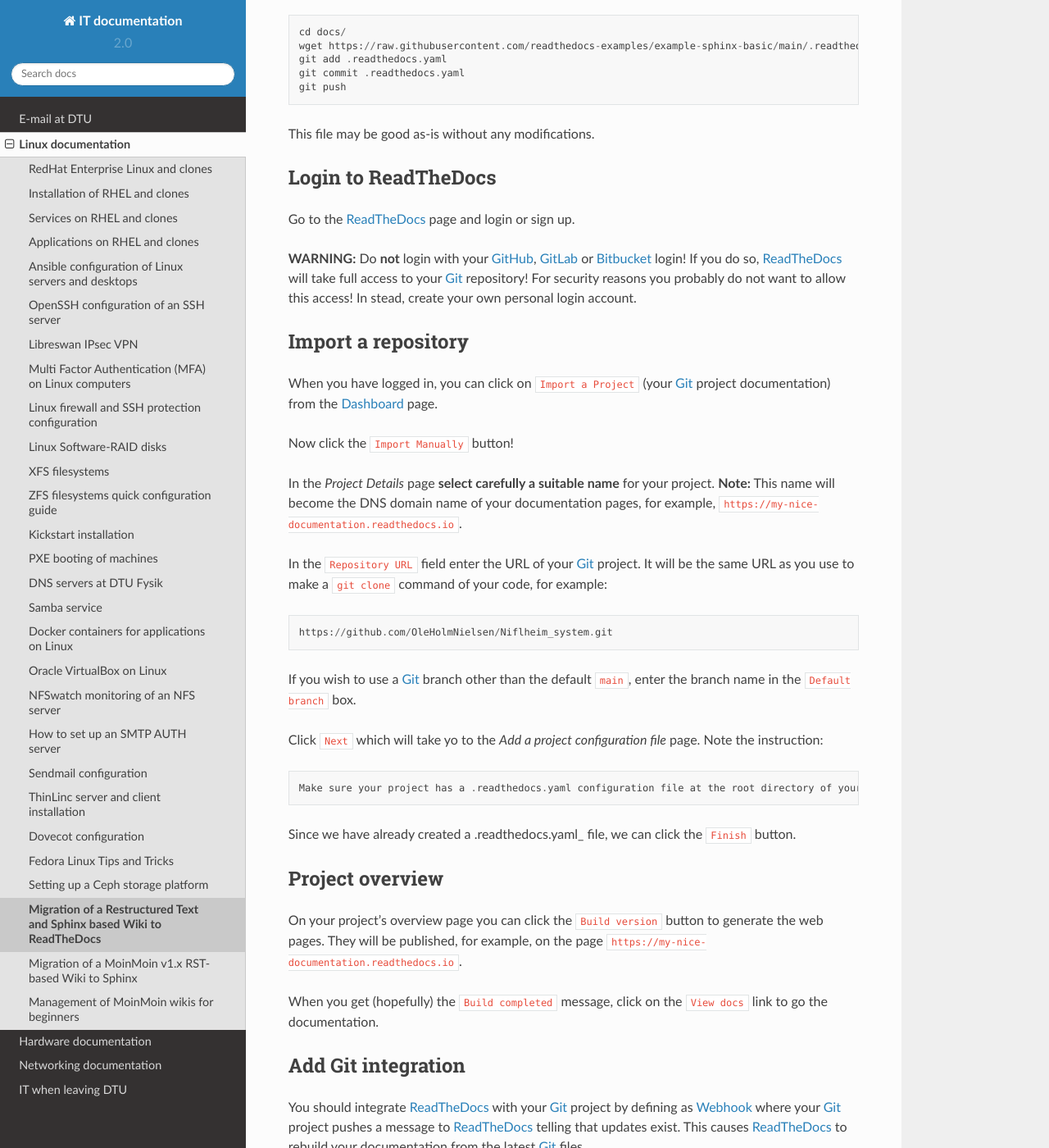
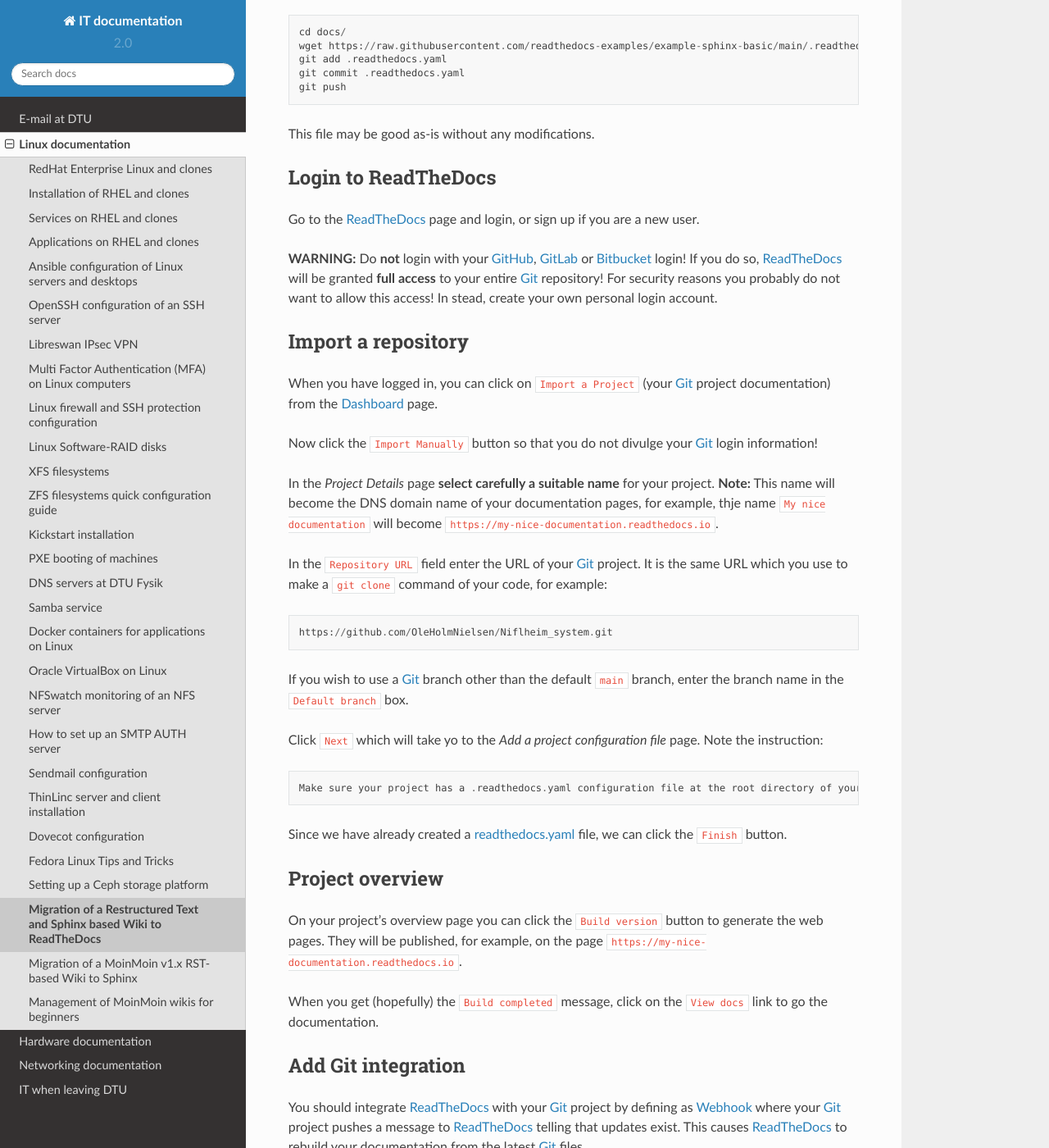
Before and after one commit to OleHolmNielsen/ITwiki, a Sphinx documentation site: the page built from docs/ReadTheDocs.rst, in a window 1280 px wide and 1400 px high, scrolled down 951 px. Shown: the whole window at 82% size. Built offline with Sphinx 7.4.7 and the Read the Docs theme 2.0.0, drawn with Linux system fonts in a browser that asks for light colours; some of the changed text lies outside the part shown.

Commit message:
Fixed .readthedocs.yaml link

```diff
--- a/docs/ReadTheDocs.rst
+++ b/docs/ReadTheDocs.rst
@@ -25,7 +25,7 @@
 and that these files are RST_ files set up to be formatted with Sphinx_.
 For an example see the Moin2Sphinx_ page.
 
-You should have or create a Sphinx_ Configuration_ file ``conf.py`` in the same folder as the RST_ files.
+You should have (or create) a Sphinx_ Configuration_ file ``conf.py`` in the same folder as the RST_ files.
 
 ReadTheDocs_ assumes that your documentation files all reside in your Git_ project sub-folder named ``docs``.
 You can move your Sphinx_ files (including ``conf.py``) into a ``docs`` folder with these commands::
@@ -38,7 +38,7 @@
 
 For our desired **Manual** import of a Git_ repository to ReadTheDocs_, a ``.readthedocs.yaml`` file
 must be added to your Git_ ``docs`` folder.
-Download the .readthedocs.yaml_ file from the example-sphinx-basic_ page, for example::
+Download the readthedocs.yaml_ file from the example-sphinx-basic_ page, for example::
 
   cd docs/
   wget https://raw.githubusercontent.com/readthedocs-examples/example-sphinx-basic/main/.readthedocs.yaml
@@ -50,15 +50,15 @@
 
 .. _Git: https://en.wikipedia.org/wiki/Git
 .. _Configuration: https://www.sphinx-doc.org/en/master/usage/configuration.html
-.. _.readthedocs.yaml: https://github.com/readthedocs-examples/example-sphinx-basic/blob/main/.readthedocs.yaml
+.. _readthedocs.yaml: https://github.com/readthedocs-examples/example-sphinx-basic/blob/main/.readthedocs.yaml
 
 Login to ReadTheDocs
 --------------------------
 
-Go to the ReadTheDocs_ page and login or sign up.
+Go to the ReadTheDocs_ page and login, or sign up if you are a new user.
 
 **WARNING:** Do **not** login with your GitHub_, GitLab_ or Bitbucket_ login!
-If you do so, ReadTheDocs_ will take full access to your Git_ repository!
+If you do so, ReadTheDocs_ will be granted **full access** to your entire Git_ repository!
 For security reasons you probably do not want to allow this access!
 In stead, create your own personal login account.
 
@@ -72,19 +72,19 @@
 When you have logged in, you can click on ``Import a Project`` (your Git_ project documentation)
 from the Dashboard_ page.
 
-Now click the ``Import Manually`` button!
+Now click the ``Import Manually`` button so that you do not divulge your Git_ login information!
 
 In the *Project Details* page **select carefully a suitable name** for your project.
 **Note:** This name will become the DNS domain name of your documentation pages,
-for example, ``https://my-nice-documentation.readthedocs.io``.
+for example, thje name ``My nice documentation`` will become ``https://my-nice-documentation.readthedocs.io``.
 
 In the ``Repository URL`` field enter the URL of your Git_ project.
-It will be the same URL as you use to make a ``git clone`` command of your code,
+It is the same URL which you use to make a ``git clone`` command of your code,
 for example::
 
   https://github.com/OleHolmNielsen/Niflheim_system.git
 
-If you wish to use a Git_ branch other than the default ``main``,
+If you wish to use a Git_ branch other than the default ``main`` branch,
 enter the branch name in the ``Default branch`` box.
 
 Click ``Next`` which will take yo to the *Add a project configuration file* page.
@@ -92,7 +92,7 @@
 
   Make sure your project has a .readthedocs.yaml configuration file at the root directory of your repository.
 
-Since we have already created a .readthedocs.yaml_ file, we can click the ``Finish`` button.
+Since we have already created a readthedocs.yaml_ file, we can click the ``Finish`` button.
 
 .. _Dashboard: https://readthedocs.org/dashboard/
 
```
